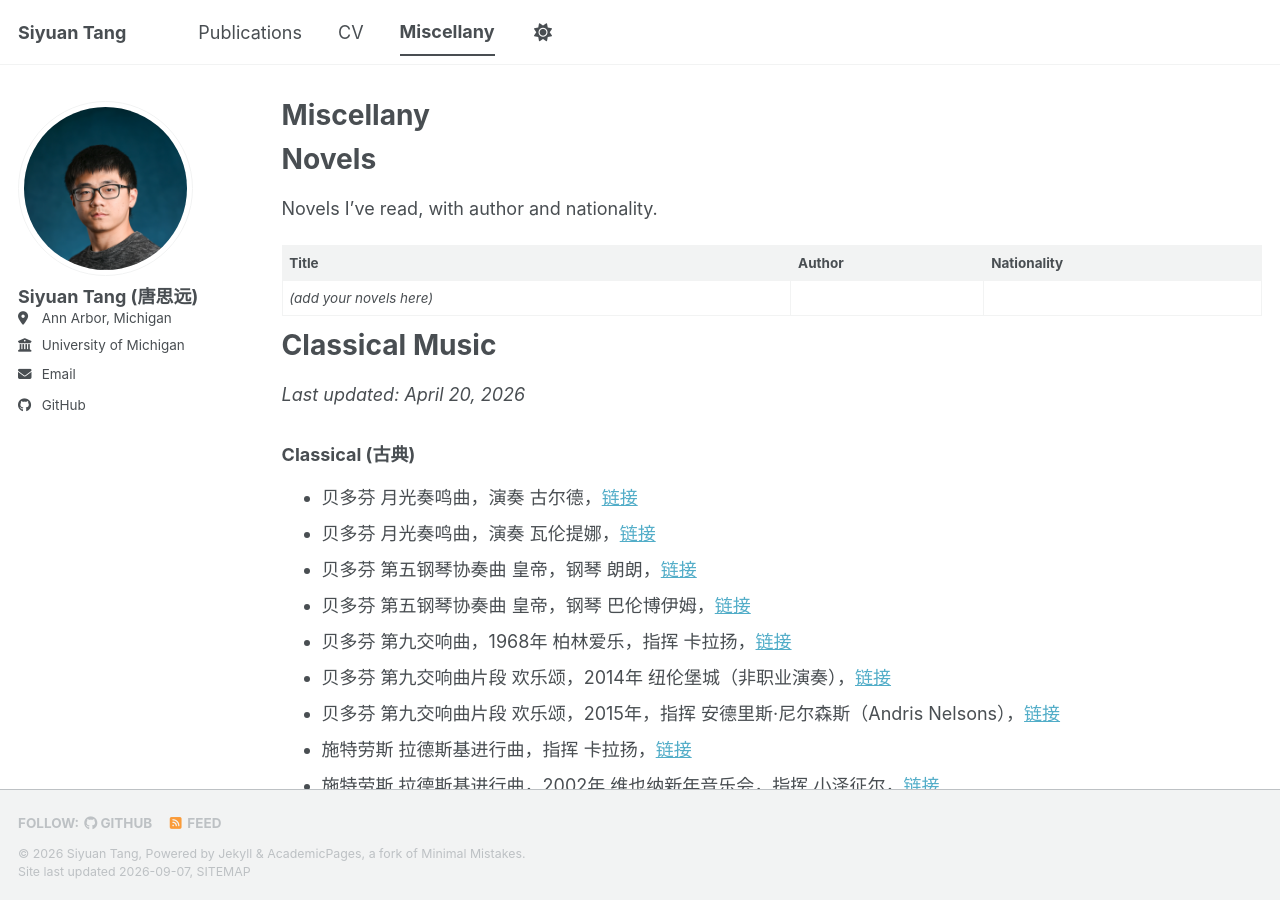
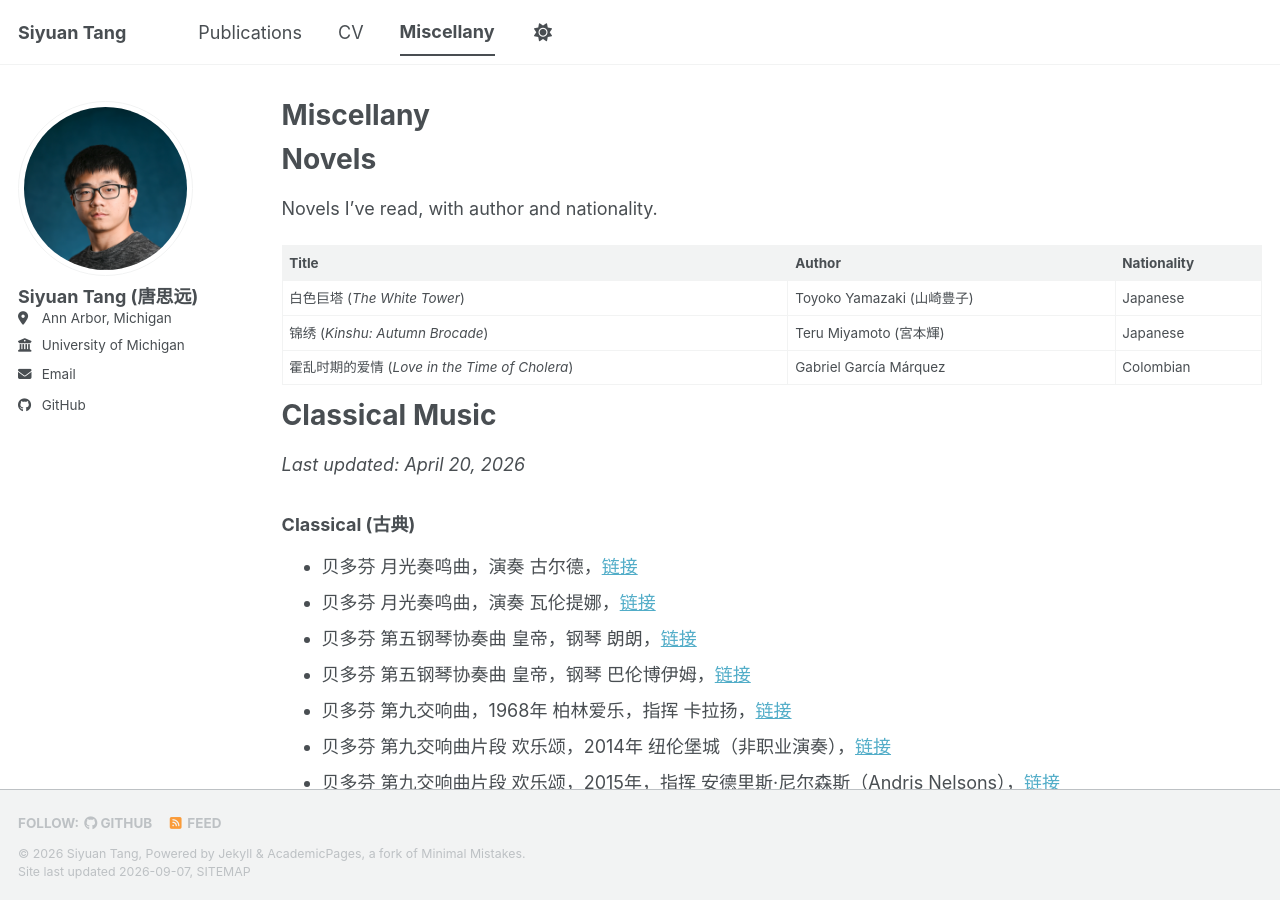
Before and after one commit to siyuat-ui/siyuat-ui.github.io, a Jekyll site: the page built from _pages/miscellany.md, in a window 1280 px wide and 900 px high. Built offline with Jekyll 4.4.1, drawn with Linux system fonts in a browser that asks for light colours; a style sheet for code colours, icons or effects is not loaded.

Commit message:
Add first 3 novels to Miscellany page
Co-Authored-By: Claude Sonnet 5 <noreply@anthropic.com>
Claude-Session: https://claude.ai/code/session_01V4NqYJVaZa2Mrh8DC2t8GC

```diff
--- a/_pages/miscellany.md
+++ b/_pages/miscellany.md
@@ -14,7 +14,9 @@ Novels I've read, with author and nationality.
 
 | Title | Author | Nationality |
 |---|---|---|
-| *(add your novels here)* |  |  |
+| 白色巨塔 (*The White Tower*) | Toyoko Yamazaki (山崎豊子) | Japanese |
+| 锦绣 (*Kinshu: Autumn Brocade*) | Teru Miyamoto (宮本輝) | Japanese |
+| 霍乱时期的爱情 (*Love in the Time of Cholera*) | Gabriel García Márquez | Colombian |
 
 Classical Music
 ======
```
